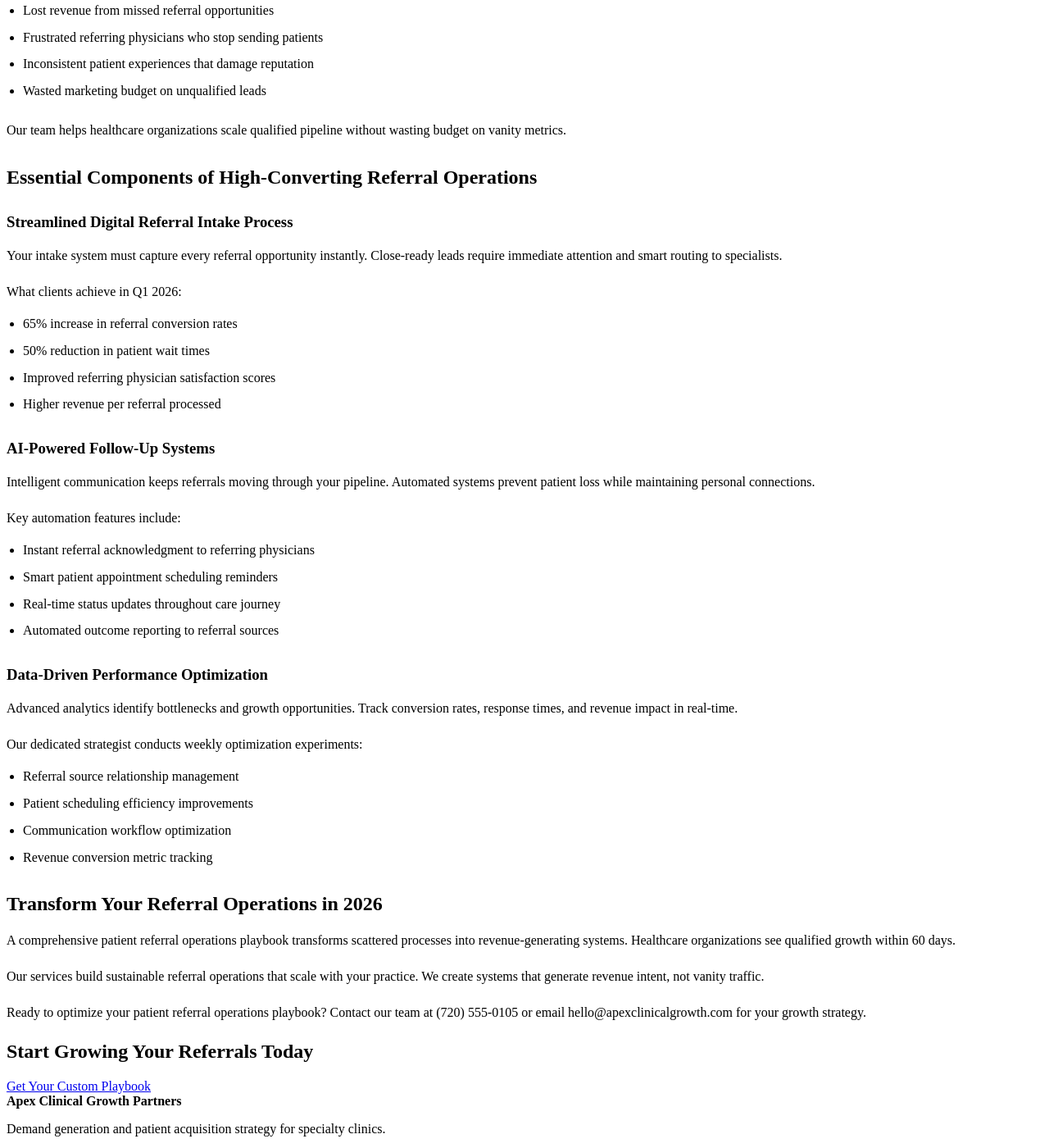
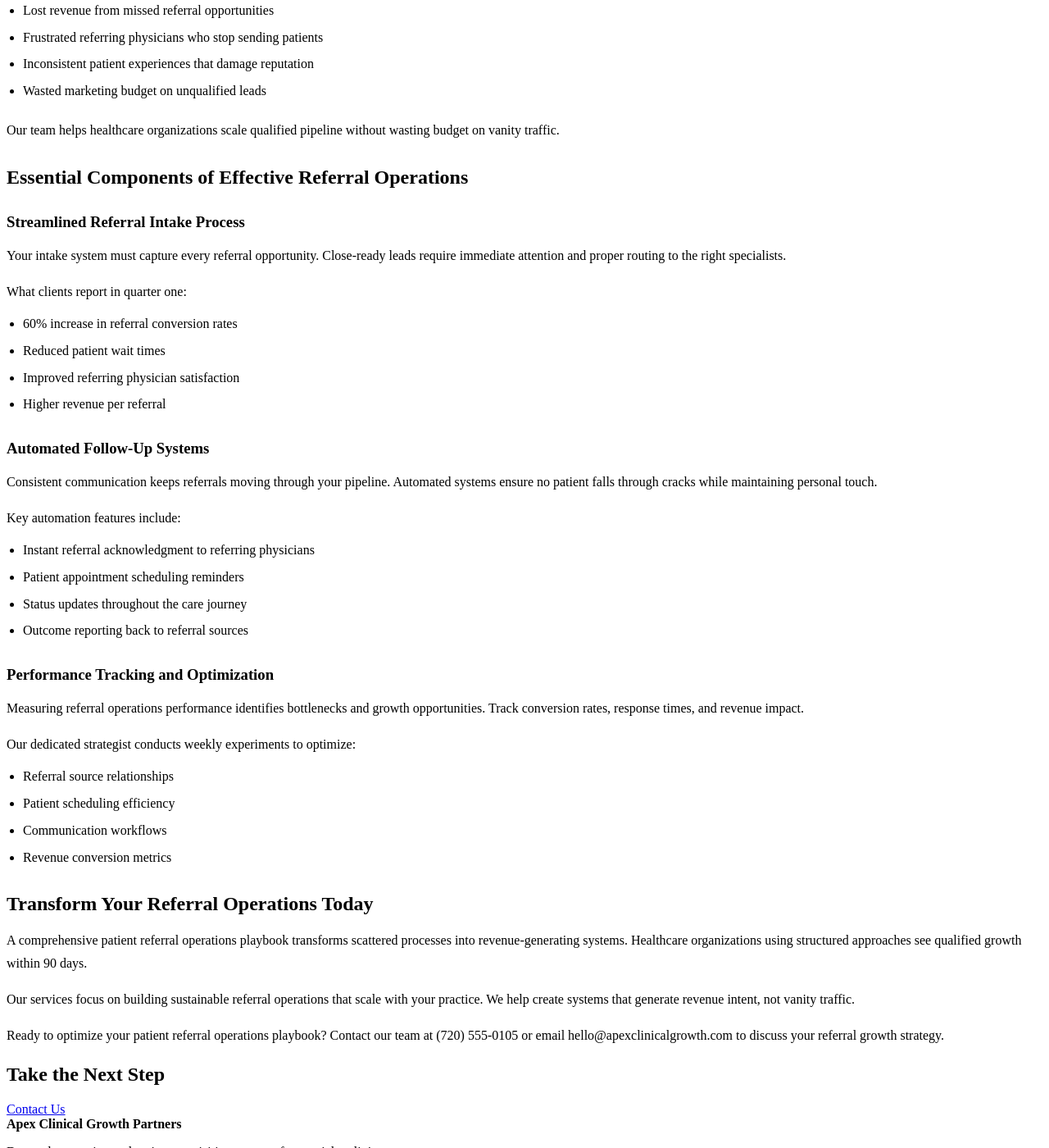
Before and after one commit to prjctlphbt/orbitr-canary-angular-20260228, a Jekyll site: the page angular-referral-ops-playbook-20260228142149.html, which Jekyll copies as it is, in a window 1280 px wide and 1400 px high, scrolled down 361 px. Shown: the whole window at 82% size. Built offline with Jekyll 4.4.1, drawn with Linux system fonts in a browser that asks for light colours; some of the changed text lies outside the part shown.

Commit message:
Rollback: Revert changes to angular-referral-ops-playbook-20260228142149.html

```diff
--- a/angular-referral-ops-playbook-20260228142149.html
+++ b/angular-referral-ops-playbook-20260228142149.html
@@ -4,8 +4,8 @@
 <head>
 <meta charset="utf-8"/>
 <meta content="width=device-width, initial-scale=1.0" name="viewport"/>
-<meta content="Streamline patient referrals with our proven operations playbook. Boost conversion rates 60% in Q1, optimize workflows, and accelerate healthcare growth in 2026." name="description"/>
-<title>Patient Referral Operations Playbook - Healthcare Growth 2026</title>
+<meta content="Streamline patient referrals with our comprehensive operations playbook. Optimize workflows, boost growth, and improve patient outcomes. Get started today." name="description"/>
+<title>Patient Referral Operations Playbook - Healthcare Growth</title>
 <style>
 
 
@@ -95,69 +95,69 @@
 <a href="/services/">Services</a>
 <a href="/blog/insights/">Insights</a>
 <a href="/contact/">Contact</a>
-<a class="cta" href="/contact/">Book Strategy Call</a>
+<a class="cta" href="/contact/">Book Intro Call</a>
 </nav>
 </div>
 </header>
 <main class="page-main">
 <section class="page-hero landing-hero">
 <div class="container">
-<h1>Patient Referral Operations Playbook - Healthcare Growth 2026</h1>
-<a class="cta" href="/services/">Get Your Playbook</a>
+<h1>Patient Referral Operations Playbook - Healthcare Growth</h1>
+<a class="cta" href="/services/">Contact Us</a>
 </div>
 </section>
 <section class="landing-content">
 <div class="container orbitr-generated-content">
-<h1>Patient Referral Operations Playbook - Healthcare Growth 2026</h1>
-<p>Your patient referral operations playbook determines practice success or failure. Healthcare organizations lose 45% of referrals due to broken processes.</p>
-<p>Apex Clinical Growth Partners serving Denver, CO creates systematic approaches that convert referral intent into measurable revenue growth.</p>
-<h2>Why Your Patient Referral Operations Playbook Drives Growth</h2>
-<p>Referral operations directly impact your 2026 revenue targets. Without a structured patient referral operations playbook, practices experience:</p>
+<h1>Patient Referral Operations Playbook - Healthcare Growth</h1>
+<p>Your patient referral operations playbook determines whether your practice grows or stagnates. Most healthcare organizations lose 40% of referrals due to broken processes and missed follow-ups.</p>
+<p>Orbitr Canary Angular 20260228 serving the Denver, CO community specializes in creating systematic approaches that convert referral intent into revenue growth.</p>
+<h2>Why Your Patient Referral Operations Playbook Matters</h2>
+<p>Referral operations directly impact your bottom line. Without a structured patient referral operations playbook, practices experience:</p>
 <ul>
 <li>Lost revenue from missed referral opportunities</li>
 <li>Frustrated referring physicians who stop sending patients</li>
 <li>Inconsistent patient experiences that damage reputation</li>
 <li>Wasted marketing budget on unqualified leads</li>
 </ul>
-<p>Our team helps healthcare organizations scale qualified pipeline without wasting budget on vanity metrics.</p>
-<h2>Essential Components of High-Converting Referral Operations</h2>
-<h3>Streamlined Digital Referral Intake Process</h3>
-<p>Your intake system must capture every referral opportunity instantly. Close-ready leads require immediate attention and smart routing to specialists.</p>
-<p>What clients achieve in Q1 2026:
+<p>Our team helps healthcare organizations scale qualified pipeline without wasting budget on vanity traffic.</p>
+<h2>Essential Components of Effective Referral Operations</h2>
+<h3>Streamlined Referral Intake Process</h3>
+<p>Your intake system must capture every referral opportunity. Close-ready leads require immediate attention and proper routing to the right specialists.</p>
+<p>What clients report in quarter one:
 <ul>
-<li>65% increase in referral conversion rates</li>
-<li>50% reduction in patient wait times</li>
-<li>Improved referring physician satisfaction scores</li>
-<li>Higher revenue per referral processed</li>
+<li>60% increase in referral conversion rates</li>
+<li>Reduced patient wait times</li>
+<li>Improved referring physician satisfaction</li>
+<li>Higher revenue per referral</li>
 </ul></p>
-<h3>AI-Powered Follow-Up Systems</h3>
-<p>Intelligent communication keeps referrals moving through your pipeline. Automated systems prevent patient loss while maintaining personal connections.</p>
+<h3>Automated Follow-Up Systems</h3>
+<p>Consistent communication keeps referrals moving through your pipeline. Automated systems ensure no patient falls through cracks while maintaining personal touch.</p>
 <p>Key automation features include:
 <ul>
 <li>Instant referral acknowledgment to referring physicians</li>
-<li>Smart patient appointment scheduling reminders</li>
-<li>Real-time status updates throughout care journey</li>
-<li>Automated outcome reporting to referral sources</li>
+<li>Patient appointment scheduling reminders</li>
+<li>Status updates throughout the care journey</li>
+<li>Outcome reporting back to referral sources</li>
 </ul></p>
-<h3>Data-Driven Performance Optimization</h3>
-<p>Advanced analytics identify bottlenecks and growth opportunities. Track conversion rates, response times, and revenue impact in real-time.</p>
-<p>Our dedicated strategist conducts weekly optimization experiments:
+<h3>Performance Tracking and Optimization</h3>
+<p>Measuring referral operations performance identifies bottlenecks and growth opportunities. Track conversion rates, response times, and revenue impact.</p>
+<p>Our dedicated strategist conducts weekly experiments to optimize:
 <ul>
-<li>Referral source relationship management</li>
-<li>Patient scheduling efficiency improvements</li>
-<li>Communication workflow optimization</li>
-<li>Revenue conversion metric tracking</li>
+<li>Referral source relationships</li>
+<li>Patient scheduling efficiency</li>
+<li>Communication workflows</li>
+<li>Revenue conversion metrics</li>
 </ul></p>
-<h2>Transform Your Referral Operations in 2026</h2>
-<p>A comprehensive patient referral operations playbook transforms scattered processes into revenue-generating systems. Healthcare organizations see qualified growth within 60 days.</p>
-<p>Our services build sustainable referral operations that scale with your practice. We create systems that generate revenue intent, not vanity traffic.</p>
-<p>Ready to optimize your patient referral operations playbook? Contact our team at (720) 555-0105 or email hello@apexclinicalgrowth.com for your growth strategy.</p>
+<h2>Transform Your Referral Operations Today</h2>
+<p>A comprehensive patient referral operations playbook transforms scattered processes into revenue-generating systems. Healthcare organizations using structured approaches see qualified growth within 90 days.</p>
+<p>Our services focus on building sustainable referral operations that scale with your practice. We help create systems that generate revenue intent, not vanity traffic.</p>
+<p>Ready to optimize your patient referral operations playbook? Contact our team at (720) 555-0105 or email hello@apexclinicalgrowth.com to discuss your referral growth strategy.</p>
 </div>
 </section>
 <section class="landing-cta">
 <div class="container">
-<h2>Start Growing Your Referrals Today</h2>
-<a class="cta" href="/services/">Get Your Custom Playbook</a>
+<h2>Take the Next Step</h2>
+<a class="cta" href="/services/">Contact Us</a>
 </div>
 </section>
 </main>
```
